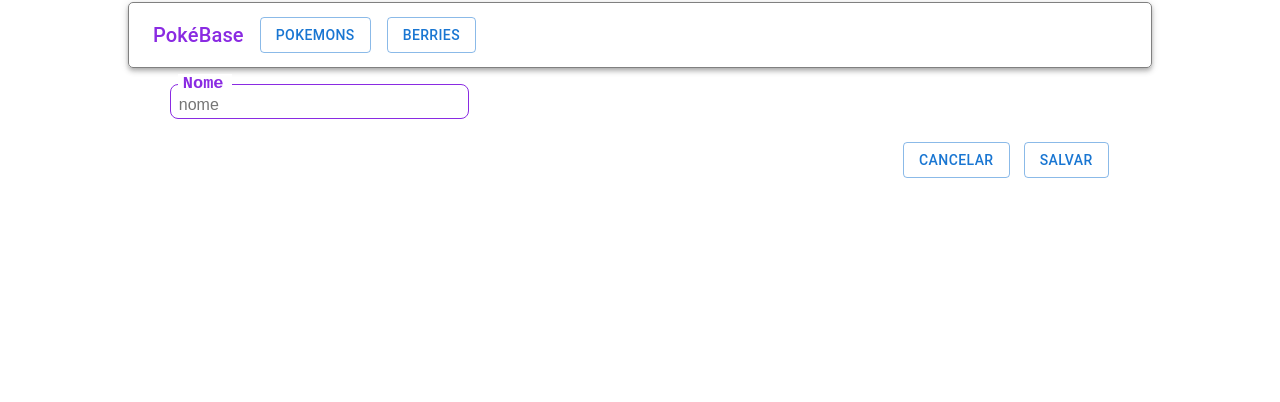
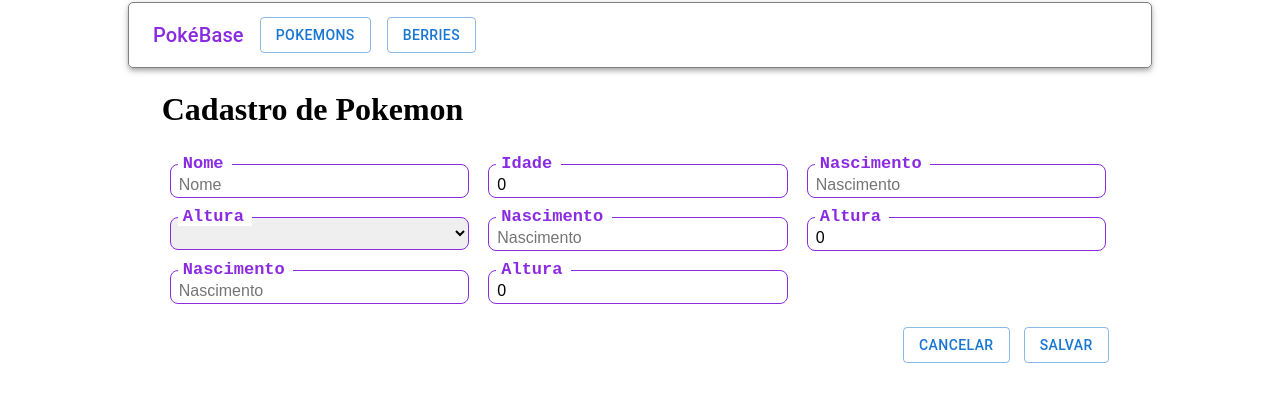
Before and after one commit to GiovaneW/pokeapi_project-front, a React (Create React App) app: page /pokemons/create in a window 1280 px wide. Shown: the top 402 px of the page. Built offline with nearby package versions, Linux system fonts and the light colour scheme.

Commit message:
fix: using components

```diff
--- a/src/services/schemas/pokemonSchemas.ts
+++ b/src/services/schemas/pokemonSchemas.ts
@@ -9,7 +9,7 @@ export interface ITestSchema {
 }
 
 export const pokemonSchema: ObjectSchema<ITestSchema> = yup.object({
-    name: yup.string().required('Nome é obrigatório').defined(),
+    name: yup.string().required('Nome é obrigatório porque eu preciso testar o errro com uma frase muito longa. Vai que algum maluco né, queira colocar um texto como já vimos várias vezes...').defined(),
     age: yup.number().defined(),
     born: yup.string(),
     height: yup.number().defined()
--- a/src/views/pokemon/PokemonForm.tsx
+++ b/src/views/pokemon/PokemonForm.tsx
@@ -1,43 +1,111 @@
-import React, { useEffect, useState } from 'react'
-import { Controller, useForm } from 'react-hook-form'
+import React from 'react'
+import CustomForm from '../../components/form/CustomForm'
+import { history } from '../../helpers/history'
 import { ITestSchema, pokemonSchema } from '../../services/schemas/pokemonSchemas'
-import { yupResolver } from '@hookform/resolvers/yup'
-import CustomSelect from '../../components/select/CustomSelect'
-import CustomButton from '../../components/buttons/CustomButton'
-import { CustomInput } from '../../components/inputs/CustomInput'
-import CustomForm from '../../components/form/CustomForm'
 
-export default function PokemonForm(): React.ReactElement {
+export default class PokemonForm extends React.Component {
 
-    const { control, setValue, handleSubmit, formState: { errors } } = useForm<ITestSchema>({
-        resolver: yupResolver(pokemonSchema), defaultValues: {
-            age: 0,
-            born: '',
-            height: 0,
-            name: ''
-        }
-    })
-
-    console.log(errors)
-
-    function submit(values: ITestSchema) {
+    private submit(values: ITestSchema) {
         console.log(values)
     }
 
+    render(): React.ReactNode {
         return (
+            <div>
+                <h1>
+                    Cadastro de Pokemon
+                </h1>
                 <CustomForm
-            callBackSubmit={submit}
-            defaultValues={{ age: 0, born: '', height: 0, name: '' }}
-            fields={[
+                    callBackSubmit={this.submit}
+                    callBackCancell={() => history.goBack()}
+                    defaultValues={{ name: '', age: 0, born: '', height: 0 }}
+                    schema={pokemonSchema}
+                    fields={
+                        [
                             {
                                 defaultValue: '',
                                 label: 'Nome',
-                    name: 'nome',
+                                name: 'name',
                                 type: 'text',
-                    placeholder: 'nome'
+                                placeholder: 'Nome'
+                            },
+                            {
+                                defaultValue: 0,
+                                label: 'Idade',
+                                name: 'age',
+                                type: 'number',
+                                placeholder: 'Idade'
+                            }, {
+                                defaultValue: '',
+                                label: 'Nascimento',
+                                name: 'born',
+                                type: 'text',
+                                placeholder: 'Nascimento'
+                            }, {
+                                defaultValue: '',
+                                label: 'Altura',
+                                name: 'height',
+                                type: 'select',
+                                placeholder: 'Altura',
+                                selectProps: {
+                                    selectOptions: [
+                                        {
+                                            key: '1',
+                                            name: '1',
+                                            value: 1
+                                        },
+                                        {
+                                            key: '2',
+                                            name: '2',
+                                            value: 2
+                                        },
+                                        {
+                                            key: '3',
+                                            name: '3',
+                                            value: 3
+                                        },
+                                        {
+                                            key: '4',
+                                            name: '4',
+                                            value: 4
+                                        },
+                                        {
+                                            key: '5',
+                                            name: '5',
+                                            value: 5
                                         }
-            ]}
-            schema={pokemonSchema}
+                                    ]
+
+                                }
+                            }, {
+                                defaultValue: '',
+                                label: 'Nascimento',
+                                name: 'born',
+                                type: 'text',
+                                placeholder: 'Nascimento'
+                            }, {
+                                defaultValue: 0,
+                                label: 'Altura',
+                                name: 'height',
+                                type: 'number',
+                                placeholder: 'Altura'
+                            }, {
+                                defaultValue: '',
+                                label: 'Nascimento',
+                                name: 'born',
+                                type: 'text',
+                                placeholder: 'Nascimento'
+                            }, {
+                                defaultValue: 0,
+                                label: 'Altura',
+                                name: 'height',
+                                type: 'number',
+                                placeholder: 'Altura'
+                            },
+                        ]
+                    }
                 />
+            </div>
         )
     }
+}
--- a/src/views/pokemon/PokemonList.tsx
+++ b/src/views/pokemon/PokemonList.tsx
@@ -1,9 +1,9 @@
 import React from 'react'
+import CustomButton from '../../components/buttons/CustomButton'
 import CustomFilters, { IFilterProps } from '../../components/filters/CustomFilter'
 import { CustomTable, ITableColumn } from '../../components/table/CustomTable'
 import { Toast } from '../../components/toast/Toast'
 import { toTitleCase } from '../../helpers/TextHelpers'
-import { IBasicNestListResult } from '../../services/interfaces/defIntefaces'
 import { IPokemon } from '../../services/interfaces/pokemonInterfaces'
 import { listPokemons } from '../../services/searches/pokemon/pokemonService'
 
@@ -152,6 +152,18 @@ export default class PokemonList<Props> extends React.Component<Props, PokemonLi
     render() {
         return (
             <div style={{ backgroundColor: 'inherit' }}>
+                <div style={{
+                    display: 'flex',
+                    flexDirection: 'row',
+                    justifyContent: 'space-between',
+                    alignItems: 'center'
+                }}>
+                    <h1>Pokemóns</h1>
+                    <CustomButton style={{
+                        height: '40px',
+                        minWidth: '100px'
+                    }} value='Criar' href='/pokemons/create' />
+                </div>
                 <CustomFilters
                     callBackFilters={(e) => this.handleFilters(e)}
                     filtersConfig={
```
Lines whose indentation alone changed are shown as unchanged.
